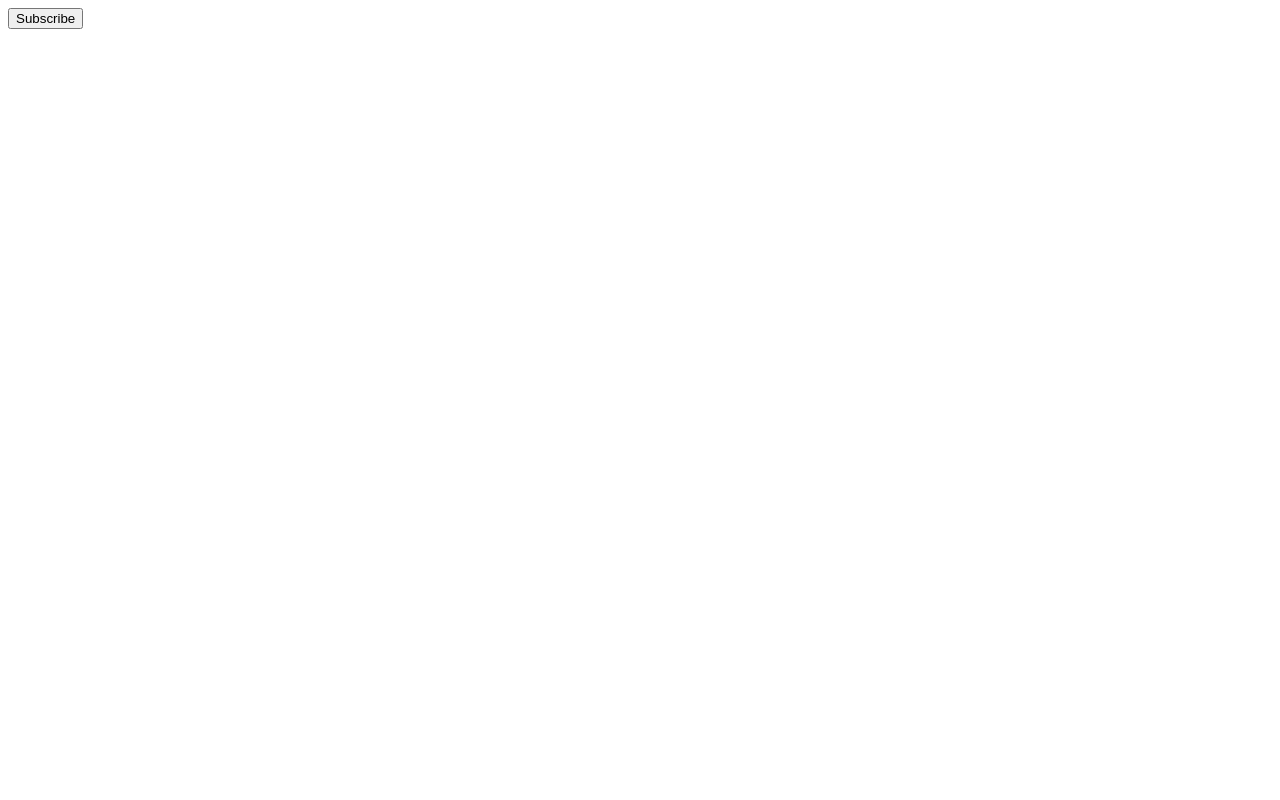
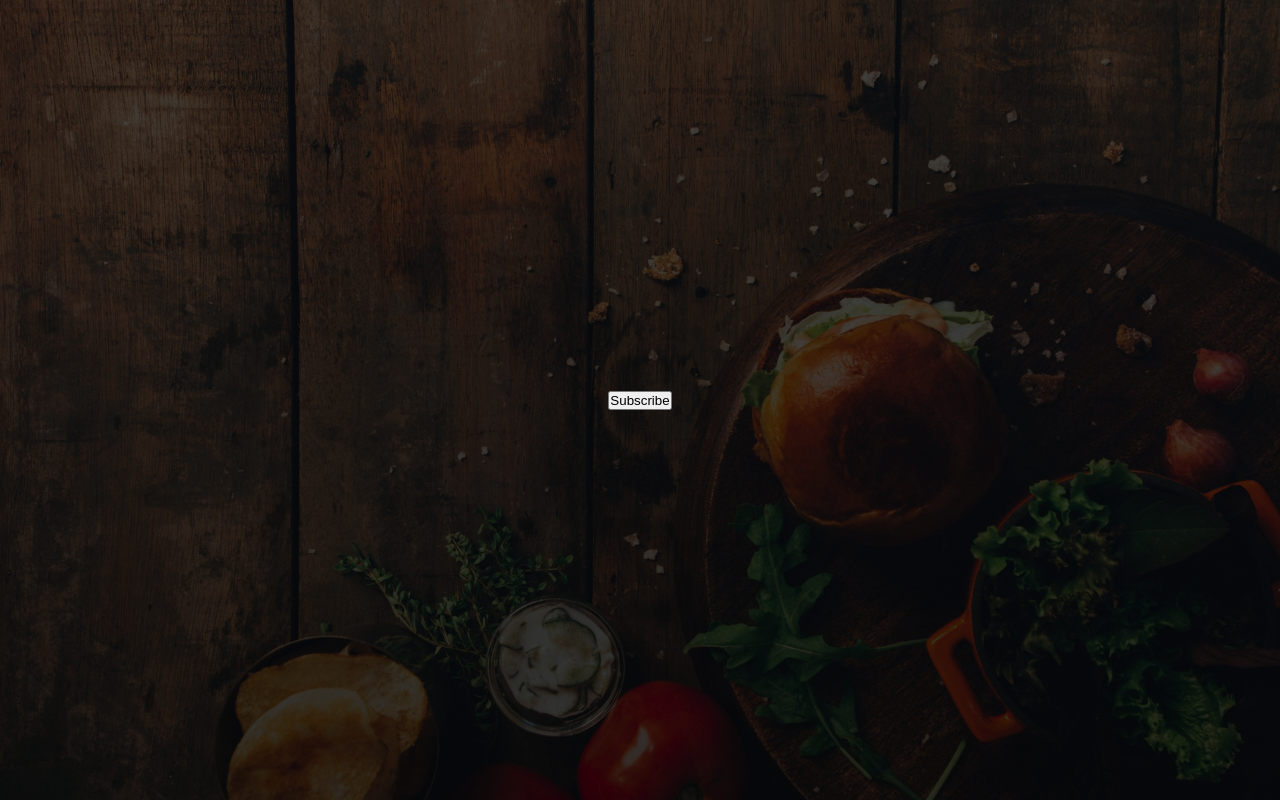
Before and after one commit to tod619/3D_BTN, a plain HTML site: page index.html in a window 1280 px wide. Drawn offline with Linux system fonts and the light colour scheme.

Commit message:
Add CSS reset + style to container in style.css file

```diff
--- a/style.css
+++ b/style.css
@@ -1,2 +1,18 @@
 @import url('https://fonts.googleapis.com/css2?family=Slabo+27px&display=swap');
 /* font-family: 'Slabo 27px', serif; */
+
+* {
+    margin: 0;
+    padding: 0;
+}
+
+.container {
+    width: 100%;
+    height: 100vh;
+    background: linear-gradient(rgba(0, 0, 0, 0.7), rgba(0, 0, 0, 0.8)),
+                url(images/bg.jpeg) center no-repeat;
+    background-size: cover;
+    display: flex;
+    align-items: center;
+    justify-content: center;
+}
```
